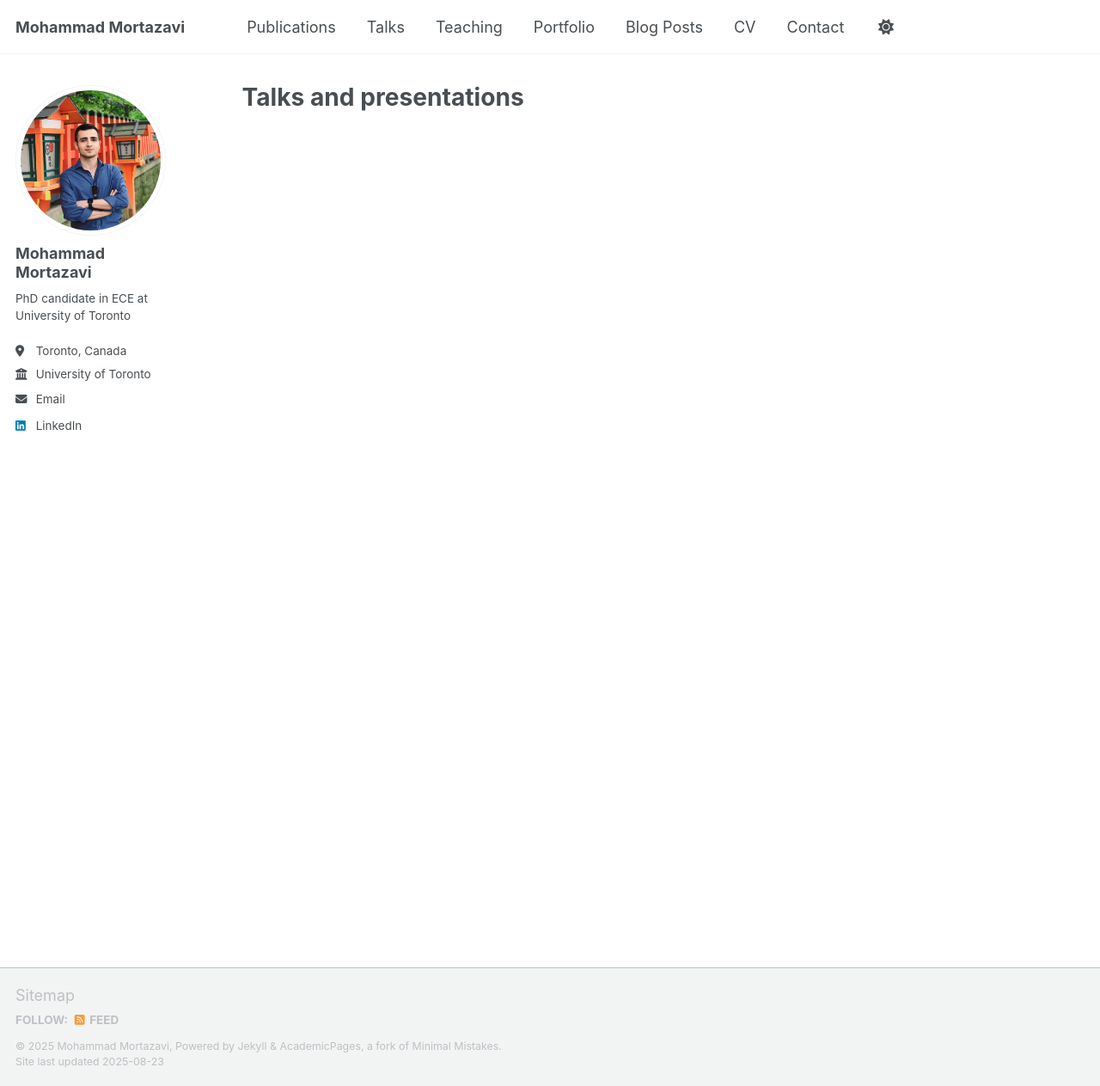
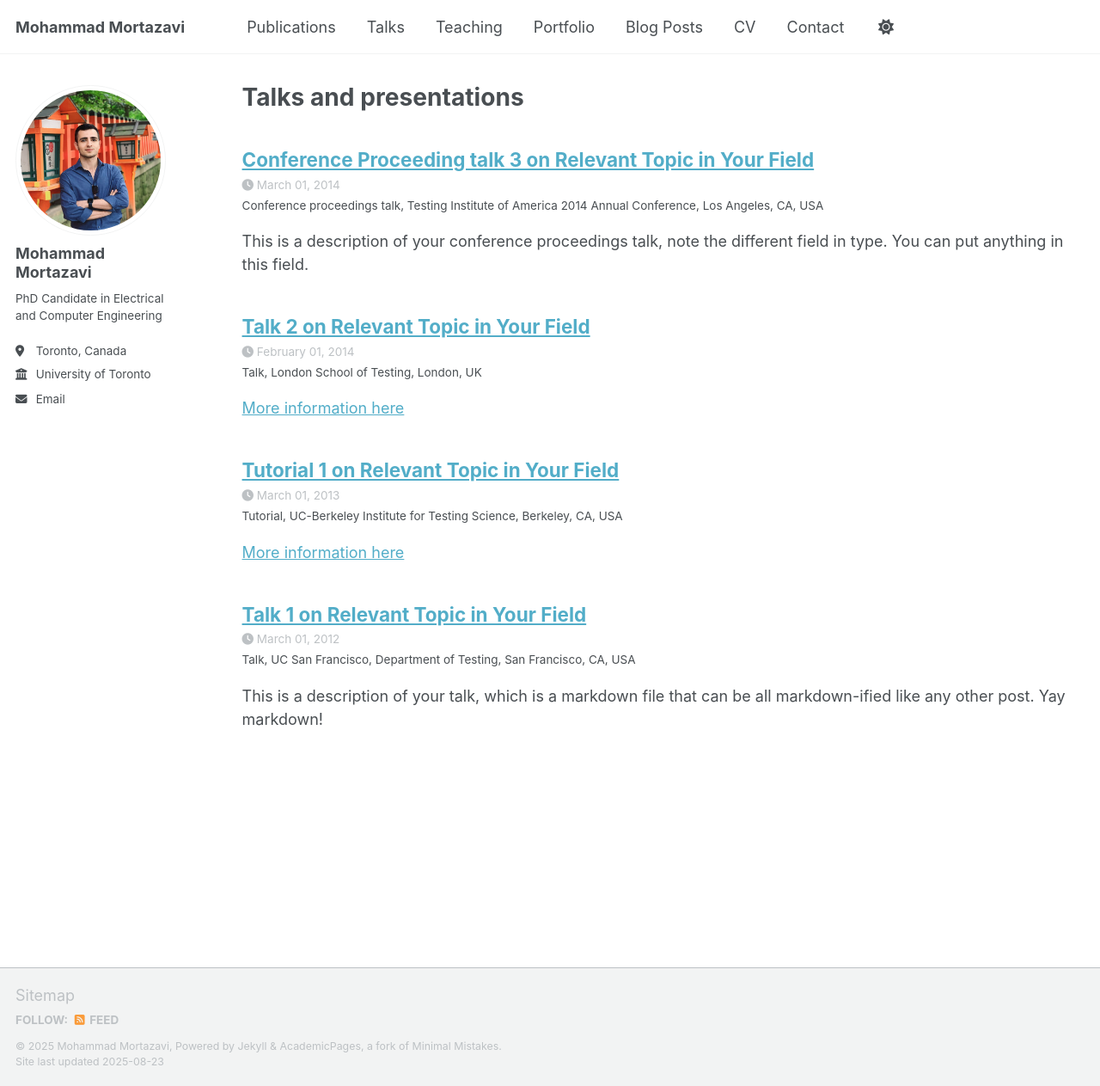
Before and after one commit to mortazawi/mortazawi.github.io, a Jekyll site: the page built from _pages/talks.html, in a window 1280 px wide and 1263 px high. Shown: the whole window at 86% size. Built offline with Jekyll 4.4.1, drawn with Linux system fonts in a browser that asks for light colours; a script that is not in the unit is left out; some of the changed lines change nothing that is shown.

Commit message:
Update _config.yml

```diff
--- a/_config.yml
+++ b/_config.yml
@@ -25,7 +25,7 @@ author:
   avatar           : "profile.jpeg"
   name             : "Mohammad Mortazavi"
   pronouns         : # example: "she/her"
-  bio              : "PhD candidate in ECE at University of Toronto"
+  bio              : "PhD Candidate in Electrical and Computer Engineering"
   location         : "Toronto, Canada"
   employer         : "University of Toronto"
   uri              : # URL
@@ -62,7 +62,7 @@ author:
   keybase          : # Username
   instagram        : # Username
   lastfm           : # Username
-  linkedin         : "https://www.linkedin.com/in/mortazawi/"
+  linkedin         : # Username
   mastodon         : # URL
   medium           : # URL
   pinterest        : # Username
@@ -79,13 +79,13 @@ author:
   zhihu            : # Username
 
 # Publication Category - The following the list of publication categories and their headings
-# publication_category:
-#   books:
-#     title: 'Books'
-#   manuscripts:
-#     title: 'Journal Articles'
-#   conferences:
-#     title: 'Conference Papers'
+publication_category:
+  books:
+    title: 'Books'
+  manuscripts:
+    title: 'Journal Articles'
+  conferences:
+    title: 'Conference Papers'
 
 # Site Settings
 teaser                   :  # filename of teaser fallback teaser image placed in /images/, .e.g. "500x300.png"
@@ -216,19 +216,19 @@ kramdown:
 
 
 # These settings control the types of collections used by the template
-# collections:
-#   teaching:
-#     output: false
-#     permalink: /:collection/:path/
-#   publications:
-#     output: false
-#     permalink: /:collection/:path/
-#   portfolio:
-#     output: false
-#     permalink: /:collection/:path/
-#   talks:
-#     output: false
-#     permalink: /:collection/:path/
+collections:
+  teaching:
+    output: true
+    permalink: /:collection/:path/
+  publications:
+    output: true
+    permalink: /:collection/:path/
+  portfolio:
+    output: true
+    permalink: /:collection/:path/
+  talks:
+    output: true
+    permalink: /:collection/:path/
 
 
 # These settings control how pages and collections are included in the site
@@ -250,14 +250,14 @@ defaults:
       type: pages
     values:
       layout: single
-      author_profile: false
+      author_profile: true
   # _teaching
   - scope:
       path: ""
       type: teaching
     values:
       layout: single
-      author_profile: false
+      author_profile: true
       share: true
       comments: true
   # _publications
@@ -266,7 +266,7 @@ defaults:
       type: publications
     values:
       layout: single
-      author_profile: false
+      author_profile: true
       share: true
       comments: true
   # _portfolio
@@ -275,7 +275,7 @@ defaults:
       type: portfolio
     values:
       layout: single
-      author_profile: false
+      author_profile: true
       share: true
       comment: true
   # _talks
@@ -284,7 +284,7 @@ defaults:
       type: talks
     values:
       layout: talk
-      author_profile: false
+      author_profile: true
       share: true
 
 
```
